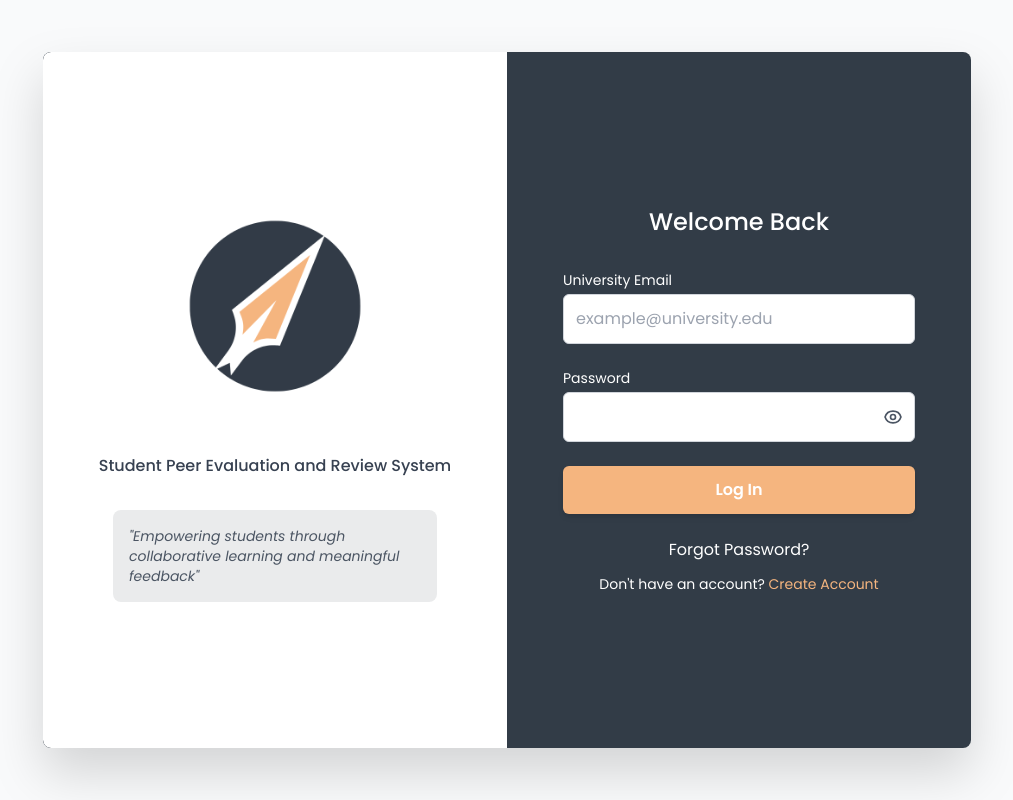
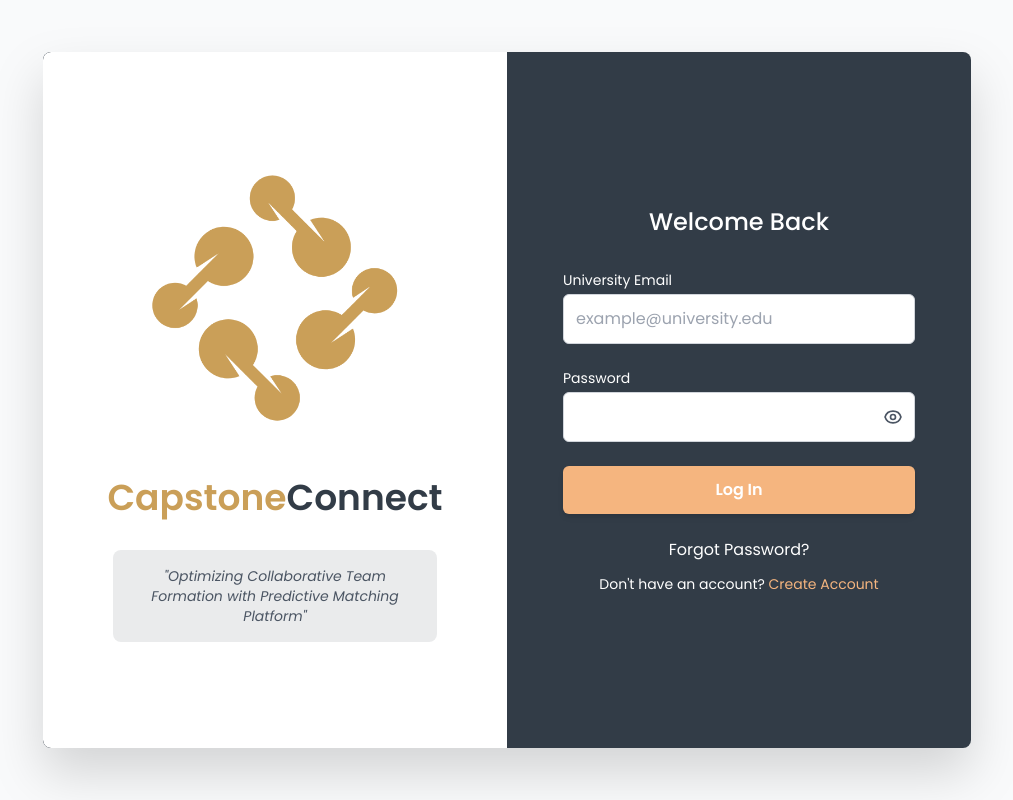
Before and after one commit to Choovyy/Team-39, a React (Vite) app in the folder SPEAR_Frontend-main/: page /login in a window 1280 px wide. Shown: the whole page, without its empty margins (133-1146 px from the left). Built offline with nearby package versions, Linux system fonts and the light colour scheme.

Commit message:
redesign login and register page

```diff
--- a/SPEAR_Frontend-main/src/components/UserAuthentication/Login.jsx
+++ b/SPEAR_Frontend-main/src/components/UserAuthentication/Login.jsx
@@ -1,7 +1,7 @@
 import React, { useState, useContext, useEffect } from "react";
 import { useNavigate, Link } from "react-router-dom";
 import axios from "axios";
-import logo from "../../assets/imgs/logo-dark.png";
+import logo from "../../assets/imgs/cc_logo_dark.png";
 import AuthContext from "../../services/AuthContext";
 
 const Login = () => {
@@ -247,14 +247,23 @@ const Login = () => {
       <div className="flex items-center justify-center min-h-screen">
         <div className="main-content grid grid-cols-2 bg-teal w-[928px] h-[696px] rounded-lg items-center drop-shadow-2xl overflow-hidden">
           <div className="logo flex flex-col items-center justify-center bg-white h-full p-4 rounded-l-lg">
-            <img src={logo} alt="logo" className="w-1/2 mb-6" />
-            <p className="text-md font-medium p-4 text-center text-gray-700">
-              Student Peer Evaluation and Review System
-            </p>
+            <img
+              src={logo}
+              alt="CapstoneConnect logo"
+              className="mb-6 w-2/3 max-w-[240px] md:max-w-[280px]"
+            />
+
+            <h2 className="p-4 text-center">
+              <span className="text-3xl md:text-4xl font-semibold">
+                <span className="text-[#ca9f58]">Capstone</span>
+                <span className="text-[#323C47]">Connect</span>
+              </span>
+            </h2>
+
             <div className="mt-4 w-3/4">
               <div className="bg-teal bg-opacity-10 p-4 rounded-lg">
-                <p className="text-sm text-gray-600 italic">
-                  "Empowering students through collaborative learning and meaningful feedback"
+                <p className="text-sm text-gray-600 italic text-center">
+                  "Optimizing Collaborative Team Formation with Predictive Matching Platform"
                 </p>
               </div>
             </div>
--- a/SPEAR_Frontend-main/src/components/UserAuthentication/Register.jsx
+++ b/SPEAR_Frontend-main/src/components/UserAuthentication/Register.jsx
@@ -1,7 +1,7 @@
 import React, { useState } from "react";
 import { Link, useNavigate } from "react-router-dom";
 import axios from "axios";
-import logo from "../../assets/imgs/logo-dark.png";
+import logo from "../../assets/imgs/cc_logo_dark.png";
 import { toast, ToastContainer } from "react-toastify";
 import "react-toastify/dist/ReactToastify.css";
 
@@ -190,7 +190,7 @@ const Register = () => {
           <div className="header flex items-center justify-center bg-white rounded-t-lg w-full h-full">
             <img src={logo} alt="logo" className="w-20 h-20 object-contain" />
             <p className="text-md font-medium pl-4">
-              Student Peer Evaluation and Review System
+              Team Collaboration with Predictive Matching Platform
             </p>
           </div>
 
--- a/SPEAR_Frontend-main/src/pages/LandinPage/Home.jsx
+++ b/SPEAR_Frontend-main/src/pages/LandinPage/Home.jsx
@@ -20,7 +20,7 @@ const Home = () => {
             Welcome to
             <br />
             <span>
-            <span className="text-orange-300">Capstone</span>
+            <span className="text-[#ca9f58]">Capstone</span>
             <span className="text-slate-600">Connect</span>
             </span>
           </h1>
```
